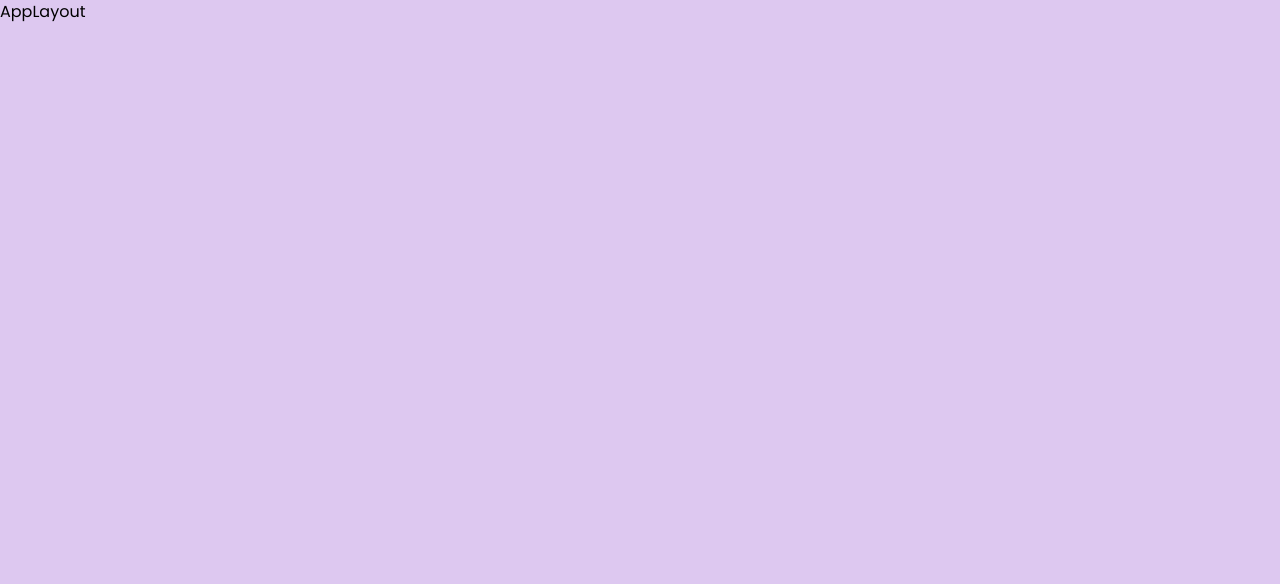
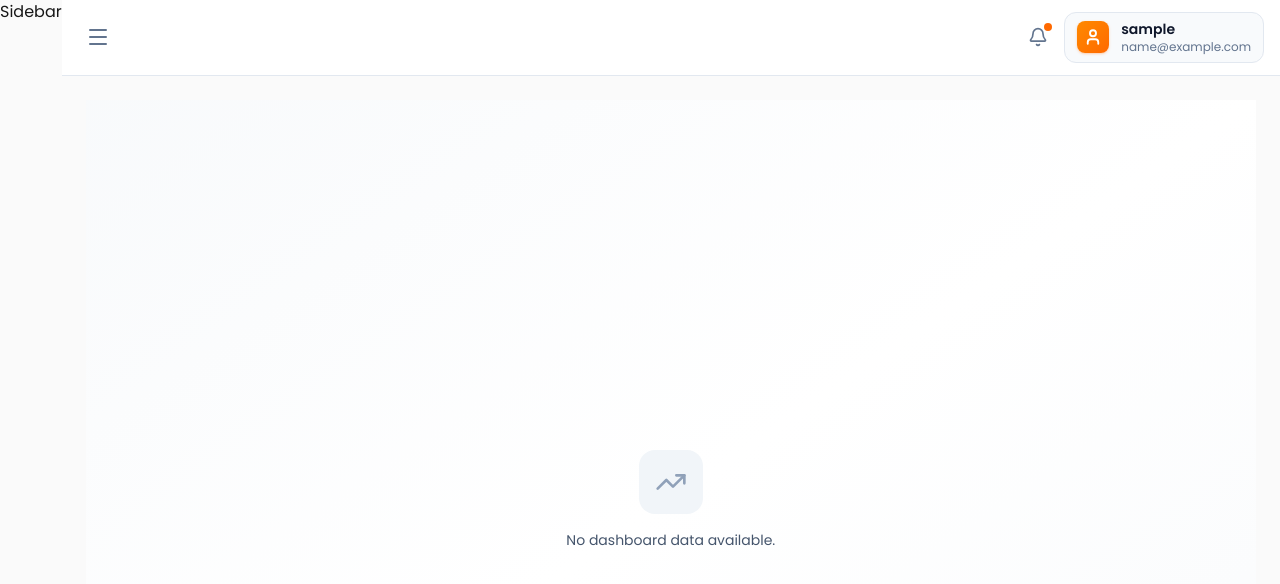
Before and after one commit to Sgg2005/ai-learning-assistant, a React (Vite) app in the folder frontend/ai-learning-assistant/: page /dashboard in a window 1280 px wide. Shown: the top 584 px of the page. Built offline with nearby package versions, Linux system fonts and the light colour scheme; no server answers; sample sign-in values are in the browser's storage.

Commit message:
first part of the dashboard is completed added new progressService file to make sure it actually fetches the data when users log in

```diff
--- a/frontend/ai-learning-assistant/src/App.jsx
+++ b/frontend/ai-learning-assistant/src/App.jsx
@@ -13,6 +13,7 @@ import FlashcardsListPage from './pages/Flashcards/FlashcardsListPage';
 import FlashCardPage from './pages/Flashcards/FlashCardPage';
 import QuizTakePage from './pages/Quizzes/QuizTakePage';
 import QuizResultPage from './pages/Quizzes/QuizResultPage';
+import AppLayout from './components/layout/AppLayout';
 
 const App = () => {
   const {isAuthenticated, loading} = useAuth();
--- /dev/null
+++ b/frontend/ai-learning-assistant/src/components/common/Spinner.jsx
@@ -0,0 +1,30 @@
+import React from 'react'
+
+const Spinner = () => {
+  return (
+    <div className="flex items-center justify-center p-8">
+        <svg
+           className="animate-spin h-6 w-6 text-[#4B5563]"
+           xmlns="http://www.w3.org/2000/svg"
+           fill="none"
+           viewBox="0 0 24 24"
+        >
+            <circle
+               className="opacity-25"
+               cx="12"
+               cy="12"
+               r="10"
+               stroke="currentColor"
+               strokeWidth="3"
+            ></circle>
+            <path
+              className="opacity-75"
+              fill="currentColor"
+              d="M4 12a8 8 0 018-8V0C5.373 0 0 5.373 0 12h4zm2 5.291A7.962 7.962 0 014 12H0c0 3.042 1.135 5.824 3 7.938l3-2.647z"
+            ></path>
+        </svg>
+    </div>
+  )
+}
+
+export default Spinner
--- a/frontend/ai-learning-assistant/src/components/layout/AppLayout.jsx
+++ b/frontend/ai-learning-assistant/src/components/layout/AppLayout.jsx
@@ -1,8 +1,24 @@
-import React from 'react'
+import React, { useState } from 'react';
+import Sidebar from './Sidebar';
+import Header from './Header';
 
-const AppLayout = () => {
+const AppLayout = ({ children }) => {
+  const [isSidebarOpen, setisSidebarOpen] = useState(false);
+
+  const toggleSidebar = () => {
+    setisSidebarOpen(!isSidebarOpen);
+  }
+
   return (
-    <div>AppLayout</div>
+    <div className="flex h-screen bg-neutral-50 text-neutral-900">
+      <Sidebar isSiderbarOpen={isSidebarOpen} toggleSidebar={toggleSidebar} />
+      <div className="flex-1 flex flex-col overflow-hidden">
+        <Header toggleSidebar={toggleSidebar} />
+        <main className="flex-1 overflow-x-hidden overflow-y-auto p-6 ">
+          {children}
+        </main>
+      </div>
+    </div>
   )
 }
 
--- /dev/null
+++ b/frontend/ai-learning-assistant/src/components/layout/Header.jsx
@@ -0,0 +1,50 @@
+import React from 'react'
+import { useAuth } from '../../context/AuthContext';
+import { Bell, User, Menu } from 'lucide-react';
+
+const Header = ({ toggleSidebar }) => {
+    const { user } = useAuth();
+
+    return (
+        <header className="bg-white border-b border-slate-200 px-4 py-3">
+            <div className="flex items-center justify-between">
+
+                {/* Mobile menu button */}
+                <button
+                    onClick={toggleSidebar}
+                    className="p-2 rounded-lg text-slate-500 hover:bg-slate-100 transition-colors duration-200"
+                    aria-label="Toggle sidebar"
+                >
+                    <Menu size={24} />
+                </button>
+
+                <div className="flex-1" />
+
+                <div className="flex items-center gap-3 relative">
+                    <Bell size={20} strokeWidth={2} className="text-slate-500" />
+                    <span className="absolute -top-1 -right-1 w-2 h-2 bg-orange-500 rounded-full" />
+                </div>
+
+                {/* User profile */}
+                <div className="ml-4">
+                    <div className="flex items-center gap-3 bg-slate-50 border border-slate-200 rounded-xl px-3 py-2">
+                        <div className="w-8 h-8 rounded-lg bg-gradient-to-br from-orange-400 to-orange-500 flex items-center justify-center text-white shadow-sm shadow-orange-500/25">
+                            <User size={18} strokeWidth={2.5} />
+                        </div>
+                        <div>
+                            <p className="text-sm font-semibold text-slate-900 leading-tight">
+                                {user?.username || 'User'}
+                            </p>
+                            <p className="text-xs text-slate-500 leading-tight">
+                                {user?.email || 'user@example.com'}
+                            </p>
+                        </div>
+                    </div>
+                </div>
+
+            </div>
+        </header>
+    );
+};
+
+export default Header;
--- /dev/null
+++ b/frontend/ai-learning-assistant/src/components/layout/Sidebar.jsx
@@ -0,0 +1,9 @@
+import React from 'react'
+
+const Sidebar = () => {
+  return (
+    <div>Sidebar</div>
+  )
+}
+
+export default Sidebar
--- a/frontend/ai-learning-assistant/src/index.css
+++ b/frontend/ai-learning-assistant/src/index.css
@@ -12,6 +12,6 @@
     font-family: var(--font-display);
   }
   body{
-    background-color: #ddc8f0;
+    background-color: #f8fafc;
   }
 }
--- a/frontend/ai-learning-assistant/src/pages/Dashboard/DashboardPage.jsx
+++ b/frontend/ai-learning-assistant/src/pages/Dashboard/DashboardPage.jsx
@@ -1,6 +1,73 @@
-import React from 'react'
+import React, { useState, useEffect } from 'react';
+import Spinner from '../../components/common/Spinner';
+import progressService from '../../services/progressService';
+import toast from 'react-hot-toast';
+import { FileText, BookOpen, BrainCircuit, TrendingUp, Clock } from 'lucide-react';
+
 
 const DashboardPage = () => {
+
+  const [dashboardData, setDashboardData] = useState(null);
+  const [loading, setLoading] = useState(true);
+
+  useEffect(() => {
+    const fetchDashboardData = async () => {
+      try {
+        const data = await progressService.getDashboard();
+        console.log("Data___getDashboardData", data);
+
+        setDashboardData(data.data);
+      } catch (error) {
+        toast.error('Failed to load dashboard data');
+        console.error(error);
+      } finally {
+        setLoading(false);
+      }
+    };
+    fetchDashboardData();
+  }, []);
+
+    if (loading) {
+      return <Spinner />;
+    }
+
+    if(!dashboardData || !dashboardData.overview) {
+      return (
+        <div className="min-h-screen bg-gradient-to-br from-slate-50 via-white to-slate-50 flex items-center justify-center">
+          <div className="text-center">
+            <div className="inline-flex items-center justify-center w-16 h-16 rounded-2xl bg-slate-100 mb-4">
+              <TrendingUp className="w-8 h-8 text-slate-400" />
+            </div>
+            <p className="text-slate-600 text-sm">No dashboard data available.</p>
+          </div>
+        </div>
+      );
+    }
+
+    const stats = [
+      {
+        label: 'Total Documents',
+        value: dashboardData.overview.totalDocuments,
+        icon: FileText,
+        gradient: 'from-blue-400 to-cyan-500',
+        shadowColor: 'shadow-blue-500/50',
+      },
+      {
+        label: 'Total Flashcards',
+        value: dashboardData.overview.totalFlashcards,
+        icon: BookOpen,
+        gradient: 'from-purple-400 to-pink-500',
+        shadowColor: 'shadow-purple-500/25'
+      },
+      {
+        label: 'Total Quizzes',
+        value: dashboardData.overview.totalQuizzes,
+        icon: BrainCircuit,
+        gradient: 'from-orange-400 to-red-500',
+        shadowColor: 'shadow-orange-500/25'
+      }
+    ];
+
   return (
     <div>DashboardPage</div>
   )
--- /dev/null
+++ b/frontend/ai-learning-assistant/src/services/progressService.js
@@ -0,0 +1,17 @@
+import axiosInstance from '../utils/axiosInstance';
+import { API_PATHS } from '../utils/apiPath';
+
+const getDashboard = async () => {
+  try {
+    const response = await axiosInstance.get(API_PATHS.PROGRESS.GET_DASHBOARD);
+    return response.data;
+  } catch (error) {
+    throw error.response?.data || { message: 'Failed to fetch dashboard data' };
+  }
+};
+
+const progressService = {
+  getDashboard,
+};
+
+export default progressService;
```
Lines whose indentation alone changed are shown as unchanged.
